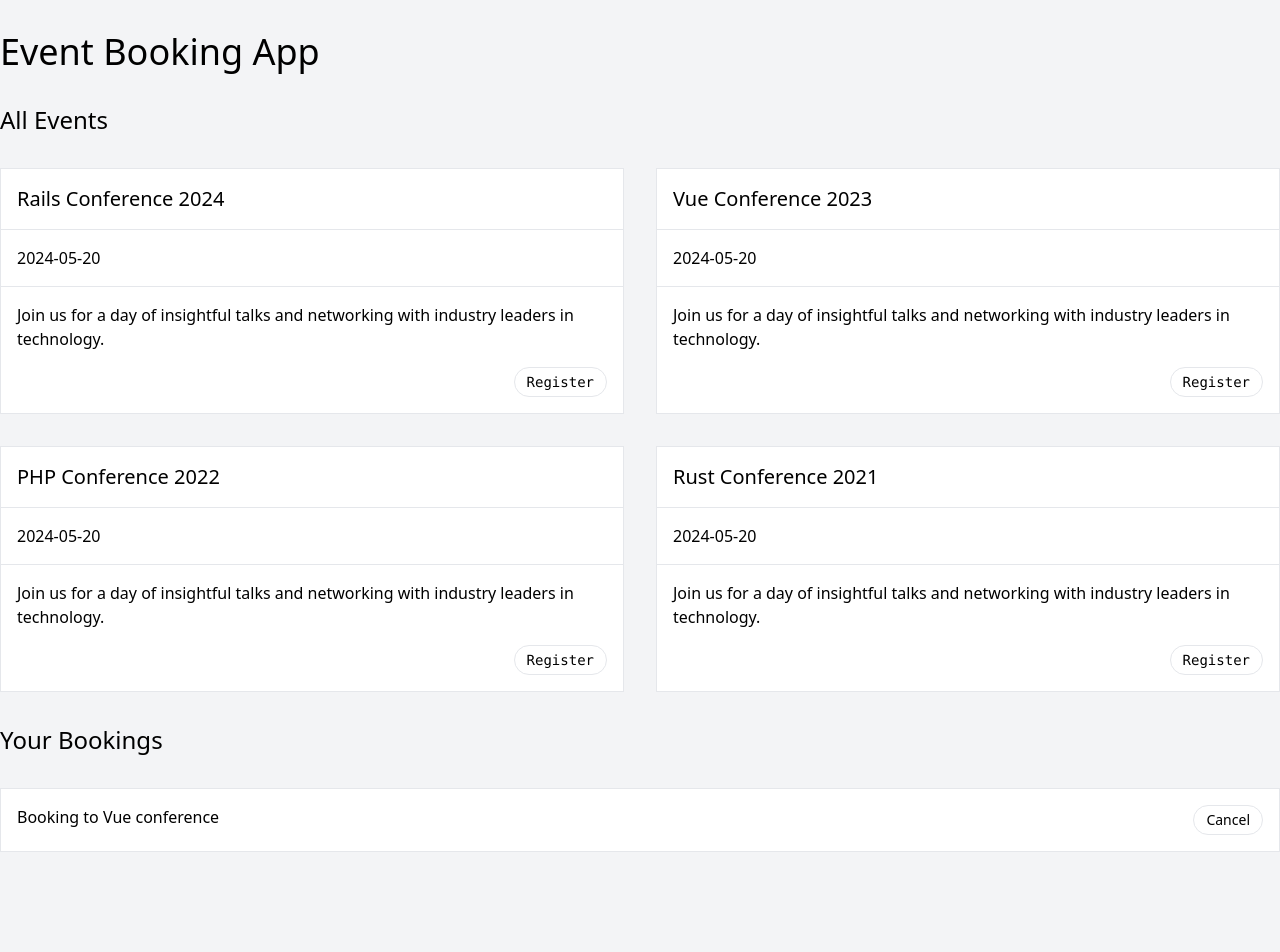
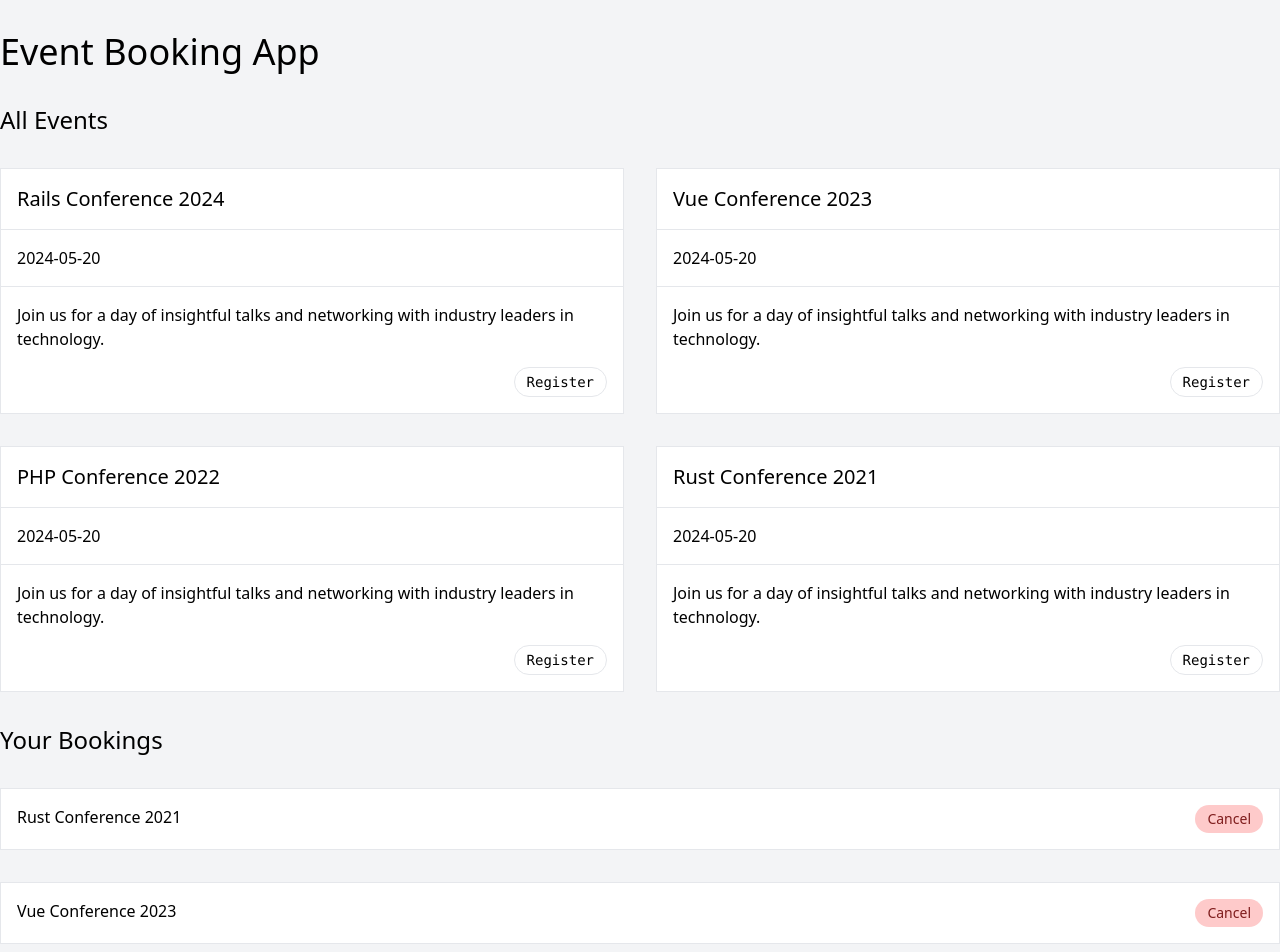
Before and after one commit to richiea1y/event-booking, a Vue app: page / in a window 1280 px wide. Shown: the top 952 px of the page. Before the commit the page ends 884 px from the top, so only its background shows below. Built offline with nearby package versions, Linux system fonts and the light colour scheme; data requests are answered from the project's data file.

Commit message:
feat(exercise5): display a placeholder before the data is ready

```diff
--- a/db.json
+++ b/db.json
@@ -36,6 +36,13 @@
       "eventId": "4",
       "eventTitle": "Rust Conference 2021",
       "status": "confirmed"
+    },
+    {
+      "id": "1744201709642",
+      "userId": 1,
+      "eventId": "2",
+      "eventTitle": "Vue Conference 2023",
+      "status": "confirmed"
     }
   ]
 }
--- a/src/App.vue
+++ b/src/App.vue
@@ -20,7 +20,12 @@
     <!-- <section v-else>Loading events ...</section> -->
     <h2 class="text-2xl font-medium">Your Bookings</h2>
     <section class="grid grid-cols-1 gap-8">
-      <BookingItem v-for="booking in bookings" :key="booking.id" />
+      <template v-if="!bookingsLoading">
+        <BookingItem v-for="booking in bookings" :key="booking.id" :title="booking.eventTitle" />
+      </template>
+      <template v-else>
+        <LoadingBookingItem v-for="i in 4" :key="i" />
+      </template>
     </section>
   </main>
 </template>
@@ -30,6 +35,7 @@
 import EventCard from '@/components/EventCard.vue'
 import BookingItem from '@/components/BookingItem.vue'
 import LoadingEventCard from '@/components/LoadingEventCard.vue'
+import LoadingBookingItem from '@/components/LoadingBookingItem.vue'
 
 const events = ref([])
 const eventsLoading = ref(false)
--- a/src/components/BookingItem.vue
+++ b/src/components/BookingItem.vue
@@ -1,8 +1,8 @@
 <template>
   <SectionCard>
     <div class="flex justify-between">
-      <div>Booking to Vue conference</div>
-      <RoundButton> Cancel </RoundButton>
+      <div>{{ title }}</div>
+      <RoundButton variant="danger"> Cancel </RoundButton>
     </div>
   </SectionCard>
 </template>
@@ -10,4 +10,7 @@
 <script setup>
 import SectionCard from '@/components/SectionCard.vue'
 import RoundButton from '@/components/RoundButton.vue'
+defineProps({
+  title: String,
+})
 </script>
--- /dev/null
+++ b/src/components/LoadingBookingItem.vue
@@ -0,0 +1,15 @@
+<template>
+  <SectionCard class="animate-pulse">
+    <div class="flex justify-between items-center">
+      <div class="flex space-x-4 width-full">
+        <div class="h-4 bg-gray-300 rounded w-1/3"></div>
+        <div class="h-4 bg-gray-300 rounded w-24"></div>
+      </div>
+      <div class="h-8 w-20 bg-gray-300 rounded-full"></div>
+    </div>
+  </SectionCard>
+</template>
+
+<script setup>
+import SectionCard from '@/components/SectionCard.vue'
+</script>
```
